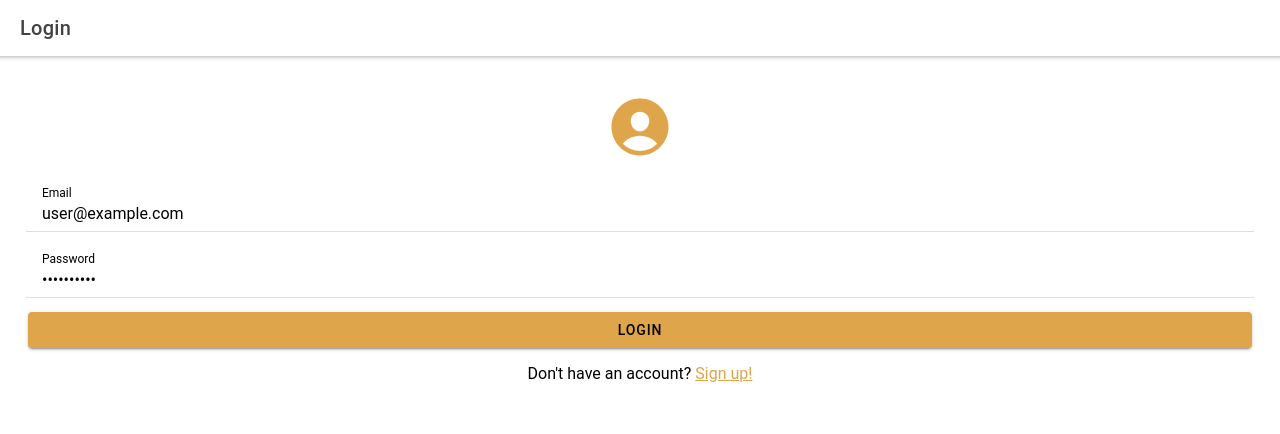
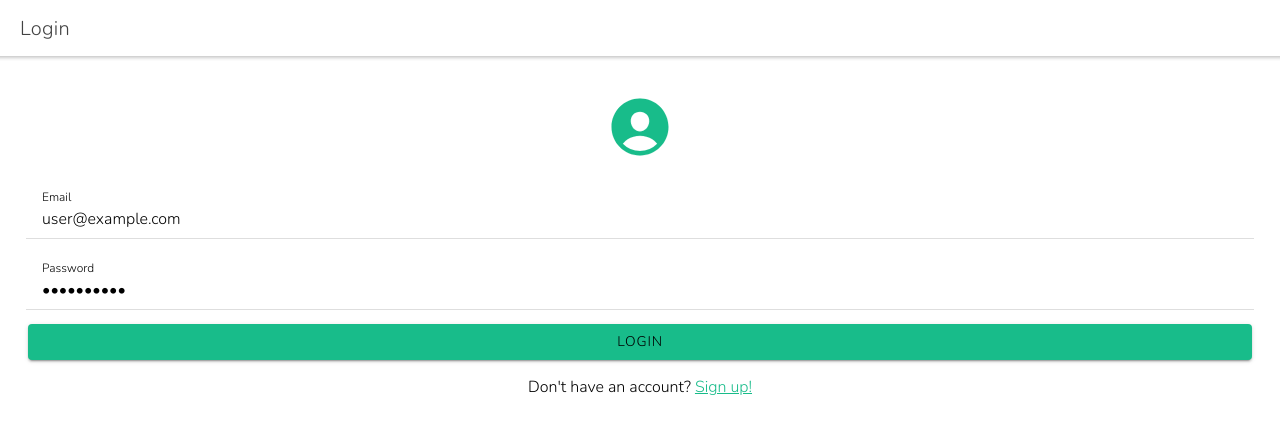
Before and after one commit to eugen1701/nopMobile, a React (Create React App) app: page /login in a window 1280 px wide. Shown: the top 434 px of the page. Built offline with nearby package versions, Linux system fonts and the light colour scheme.

Commit message:
Design changes

```diff
--- a/src/pages/Home.tsx
+++ b/src/pages/Home.tsx
@@ -41,7 +41,7 @@ const Home: React.FC = () => {
                         <IonCard>
 
                                 <IonIcon
-                                style={{fontSize: "70px", color: "#DEA54B"}}
+                                style={{fontSize: "70px", color: "#18BC8A"}}
                                 icon={personCircle} onClick={user_profile_load}
                             />
                             <IonCardTitle>{username}</IonCardTitle>
@@ -52,7 +52,7 @@ const Home: React.FC = () => {
                     <IonCol>
                         <IonCard>
                             <IonIcon
-                                style={{fontSize: "70px", color: "#DEA54B"}}
+                                style={{fontSize: "70px", color: "#18BC8A"}}
                                 icon={fastFoodOutline} onClick={all_kitchens_load}
                             />
                             <IonCardTitle>All Kitchens</IonCardTitle>
--- a/src/pages/KitchenDetail.tsx
+++ b/src/pages/KitchenDetail.tsx
@@ -52,12 +52,12 @@ export function KitchenDetail(props: RouteComponentProps<{ id?: string }>) {
                     <IonCardSubtitle>{openhour}-{closehour}</IonCardSubtitle>
                     <IonCardContent>{additionalInfo}</IonCardContent>
                     <IonRow className="ion-text-center">
-                        <IonIcon icon={callOutline}  style={{fontSize: "30px", color: "#DEA54B"}}/>
-                        <IonText style={{fontSize: "20px", color: "#DEA54B", marginLeft:"20px"}}>{phone}</IonText>
+                        <IonIcon icon={callOutline}  style={{fontSize: "30px", color: "#18BC8A"}}/>
+                        <IonText style={{fontSize: "20px", color: "#18BC8A", marginLeft:"20px"}}>{phone}</IonText>
                     </IonRow>
                     <IonRow className="ion-text-center">
-                        <IonIcon icon={mailOutline}  style={{fontSize: "30px", color: "#DEA54B"}}/>
-                        <IonText style={{fontSize: "20px", color: "#DEA54B", marginLeft:"20px"}}>{email}</IonText>
+                        <IonIcon icon={mailOutline}  style={{fontSize: "30px", color: "#18BC8A"}}/>
+                        <IonText style={{fontSize: "20px", color: "#18BC8A", marginLeft:"20px"}}>{email}</IonText>
                     </IonRow>
                 </IonCard>
             </IonContent>
--- a/src/pages/Login.tsx
+++ b/src/pages/Login.tsx
@@ -89,7 +89,7 @@ const Login: React.FC = () => {
                     <IonRow>
                         <IonCol>
                             <IonIcon
-                                style={{ fontSize: "70px", color:"#DEA54B" }}
+                                style={{ fontSize: "70px", color:"#18BC8A" }}
                                 icon={personCircle}
                             />
                         </IonCol>
--- a/src/pages/Register/Register.tsx
+++ b/src/pages/Register/Register.tsx
@@ -99,7 +99,7 @@ const Register: React.FC = () => {
                     <IonRow>
                         <IonCol>
                             <IonIcon
-                                style={{ fontSize: "40px", color:"#DEA54B" }}
+                                style={{ fontSize: "40px", color:"#18BC8A" }}
                                 icon={pizza}
                             />
                         </IonCol>
--- a/src/theme/variables.css
+++ b/src/theme/variables.css
@@ -1,10 +1,19 @@
+@font-face {
+  font-family: 'Imported Font';
+  font-style: normal;
+  font-weight: normal;
+  src: url('Nunito-Light.ttf');
+}
+
 :root {
-  --ion-color-primary: #DEA54B;
+  --ion-font-family: 'Imported Font';
+
+  --ion-color-primary: #18BC8A;
   --ion-color-primary-rgb: 222,165,75;
   --ion-color-primary-contrast: #000000;
   --ion-color-primary-contrast-rgb: 0,0,0;
-  --ion-color-primary-shade: #c39142;
-  --ion-color-primary-tint: #e1ae5d;
+  --ion-color-primary-shade: #18BC8A;
+  --ion-color-primary-tint: #18BC8A;
 
   --ion-color-secondary: #5398BE;
   --ion-color-secondary-rgb: 83,152,190;
@@ -41,7 +50,7 @@
   --ion-color-danger-shade: #cf3c4f;
   --ion-color-danger-tint: #ed576b;
 
-  --ion-color-dark: #222428;
+  --ion-color-dark: #101010;
   --ion-color-dark-rgb: 34,36,40;
   --ion-color-dark-contrast: #ffffff;
   --ion-color-dark-contrast-rgb: 255,255,255;
```
Also changed, not shown: src/theme/Nunito-Light.ttf (added).
